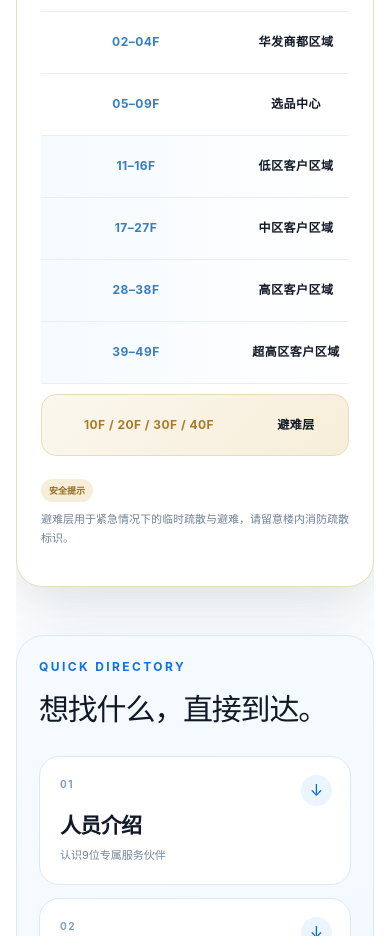
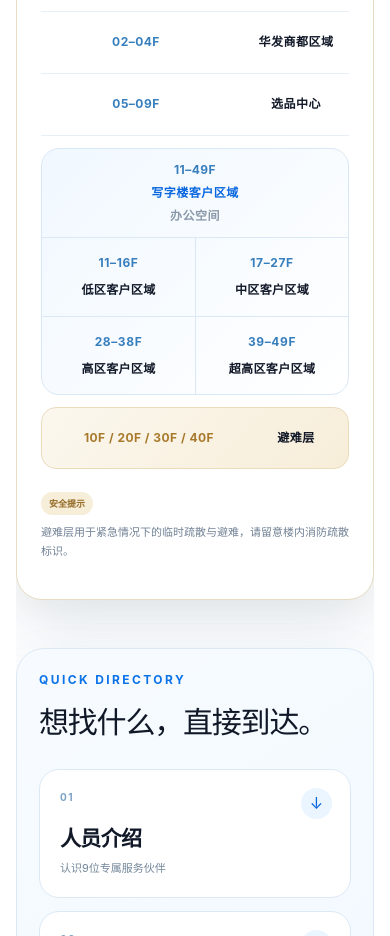
Before and after one commit to wuxingming1225-netizen/t3-property-site, a Next.js app: page / in a window 390 px wide. Shown: the part 2120-3056 px from the top of the page. Built offline with nearby package versions, Linux system fonts and the light colour scheme.

Commit message:
feat: consolidate client floor zones

```diff
--- a/app/globals.css
+++ b/app/globals.css
@@ -110,7 +110,17 @@ button, summary, a { -webkit-tap-highlight-color: transparent; }
 .floor-row > span { color: #377ebd; }
 .floor-row i { color: #8a99a9; font-style: normal; }
 .floor-primary strong { color: var(--blue); }
-.floor-client { background: linear-gradient(90deg, rgba(239, 247, 255, .58), transparent); }
+.floor-client-group { margin: 12px 0; overflow: hidden; border: 1px solid #d9e8f5; border-radius: 18px; background: linear-gradient(135deg, rgba(239, 247, 255, .9), rgba(255, 255, 255, .98)); }
+.floor-client-heading { display: grid; grid-template-columns: 190px 1fr 110px; align-items: center; gap: 12px; min-height: 64px; padding: 0 18px; border-bottom: 1px solid #dce9f4; text-align: center; }
+.floor-client-heading > span, .floor-client-heading strong, .floor-client-heading i { font-size: 12px; font-weight: 700; letter-spacing: .04em; }
+.floor-client-heading > span { color: #377ebd; }
+.floor-client-heading strong { color: var(--blue); }
+.floor-client-heading i { color: #8a99a9; font-style: normal; }
+.client-zone-grid { display: grid; grid-template-columns: repeat(4, 1fr); }
+.client-zone-grid > div { display: grid; gap: 7px; place-items: center; min-height: 88px; padding: 15px 10px; }
+.client-zone-grid > div + div { border-left: 1px solid #dce9f4; }
+.client-zone-grid span { color: #377ebd; font-size: 12px; font-weight: 700; letter-spacing: .05em; }
+.client-zone-grid strong { font-size: 12px; font-weight: 700; letter-spacing: .03em; }
 .floor-safety { margin: 10px 0 0; padding: 0 15px; border: 1px solid #eadbbc; border-radius: 15px; background: linear-gradient(135deg, #fbf7ee, var(--champagne-soft)); }
 .floor-safety > span { color: #a8792b; white-space: nowrap; }
 .floor-safety i { color: #9a7b47; }
@@ -360,6 +370,11 @@ footer { padding: 42px 0; background: #06172d; color: #fff; }
   .building-copy { padding: 44px 36px; }
   .floor-row { grid-template-columns: 190px 1fr; gap: 12px; }
   .floor-row i { display: none; }
+  .floor-client-heading { grid-template-columns: 190px 1fr; }
+  .floor-client-heading i { display: none; }
+  .client-zone-grid { grid-template-columns: repeat(2, 1fr); }
+  .client-zone-grid > div:nth-child(3) { border-left: 0; }
+  .client-zone-grid > div:nth-child(n + 3) { border-top: 1px solid #dce9f4; }
   .directory-links { grid-template-columns: repeat(2, 1fr); }
   .team-grid { grid-template-columns: repeat(2, 1fr); }
   .directory-heading { align-items: start; }
@@ -416,6 +431,9 @@ footer { padding: 42px 0; background: #06172d; color: #fff; }
   .building-copy h3 { font-size: 36px; }
   .building-copy > p { margin-bottom: 25px; font-size: 14px; }
   .floor-row { grid-template-columns: 190px 1fr; min-height: 62px; }
+  .floor-client-heading { grid-template-columns: 1fr; gap: 5px; min-height: 76px; padding: 12px; }
+  .floor-client-heading i { display: block; }
+  .client-zone-grid > div { min-height: 78px; }
   .floor-safety { padding: 8px 12px; }
   .building-note { grid-template-columns: 1fr; gap: 8px; }
   .building-note > span { justify-self: start; }
--- a/app/page.tsx
+++ b/app/page.tsx
@@ -324,10 +324,19 @@ export default function Home() {
               <div className="floor-row floor-primary"><span>01F</span><strong>T3写字楼大堂</strong><i>抵达与服务</i></div>
               <div className="floor-row"><span>02–04F</span><strong>华发商都区域</strong><i>商业配套</i></div>
               <div className="floor-row"><span>05–09F</span><strong>选品中心</strong><i>选品空间</i></div>
-              <div className="floor-row floor-client"><span>11–16F</span><strong>低区客户区域</strong><i>办公空间</i></div>
-              <div className="floor-row floor-client"><span>17–27F</span><strong>中区客户区域</strong><i>办公空间</i></div>
-              <div className="floor-row floor-client"><span>28–38F</span><strong>高区客户区域</strong><i>办公空间</i></div>
-              <div className="floor-row floor-client"><span>39–49F</span><strong>超高区客户区域</strong><i>办公空间</i></div>
+              <div className="floor-client-group">
+                <div className="floor-client-heading">
+                  <span>11–49F</span>
+                  <strong>写字楼客户区域</strong>
+                  <i>办公空间</i>
+                </div>
+                <div className="client-zone-grid">
+                  <div><span>11–16F</span><strong>低区客户区域</strong></div>
+                  <div><span>17–27F</span><strong>中区客户区域</strong></div>
+                  <div><span>28–38F</span><strong>高区客户区域</strong></div>
+                  <div><span>39–49F</span><strong>超高区客户区域</strong></div>
+                </div>
+              </div>
               <div className="floor-row floor-safety"><span>10F / 20F / 30F / 40F</span><strong>避难层</strong><i>安全疏散</i></div>
             </div>
             <div className="building-note"><span>安全提示</span><p>避难层用于紧急情况下的临时疏散与避难，请留意楼内消防疏散标识。</p></div>
```
Also changed, not shown: 1 other file (tests, documents, lock files or other folders).
